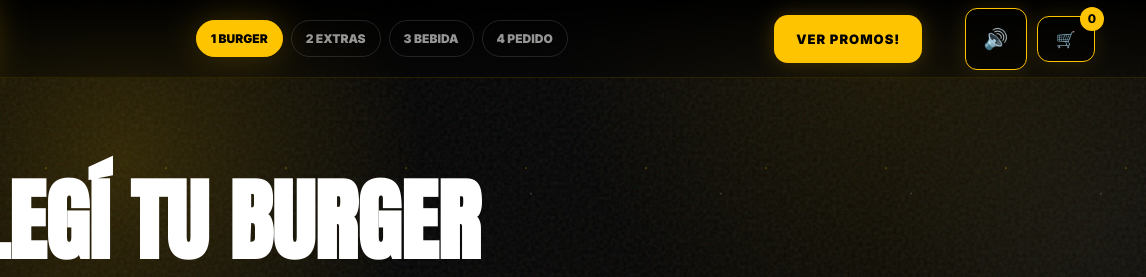
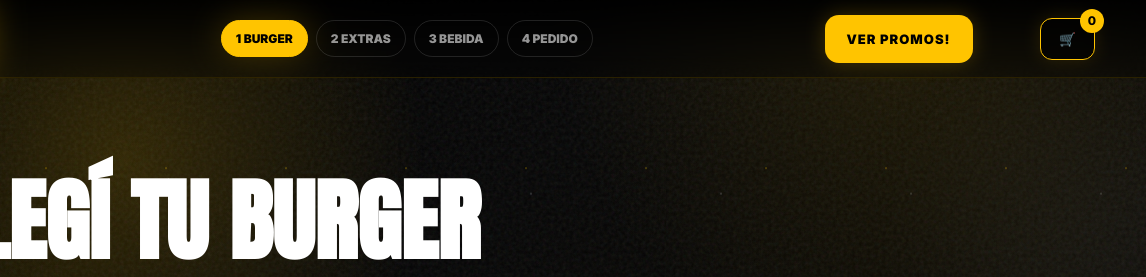
Before and after one commit to NicolasEG/bunkerburger, a plain HTML site: page menu.html in a window 1280 px wide. Shown: the top 277 px of the page, 134-1280 px from the left. Drawn offline with nearby package versions, Linux system fonts and the light colour scheme; a web font is replaced by a local one.

Commit message:
Update menu.html

```diff
--- a/menu.html
+++ b/menu.html
@@ -385,27 +385,10 @@
 
   <button
     id="musicToggle"
-    class="cart-icon"
-    style="
-      width:62px;
-      height:62px;
-      padding:0;
-      display:flex;
-      align-items:center;
-      justify-content:center;
-      cursor:pointer;
-      font-size:20px;
-    "
-  >
-    🔊
-  </button>
-
-  <a class="cart-icon" href="menu.html">
-    🛒
-    <b id="cartCount">0</b>
-  </a>
-
-</div>
+    <a class="cart-icon" href="resumen.html">
+  🛒
+  <b id="cartCount">0</b>
+</a>
 
   </header>
 
```
